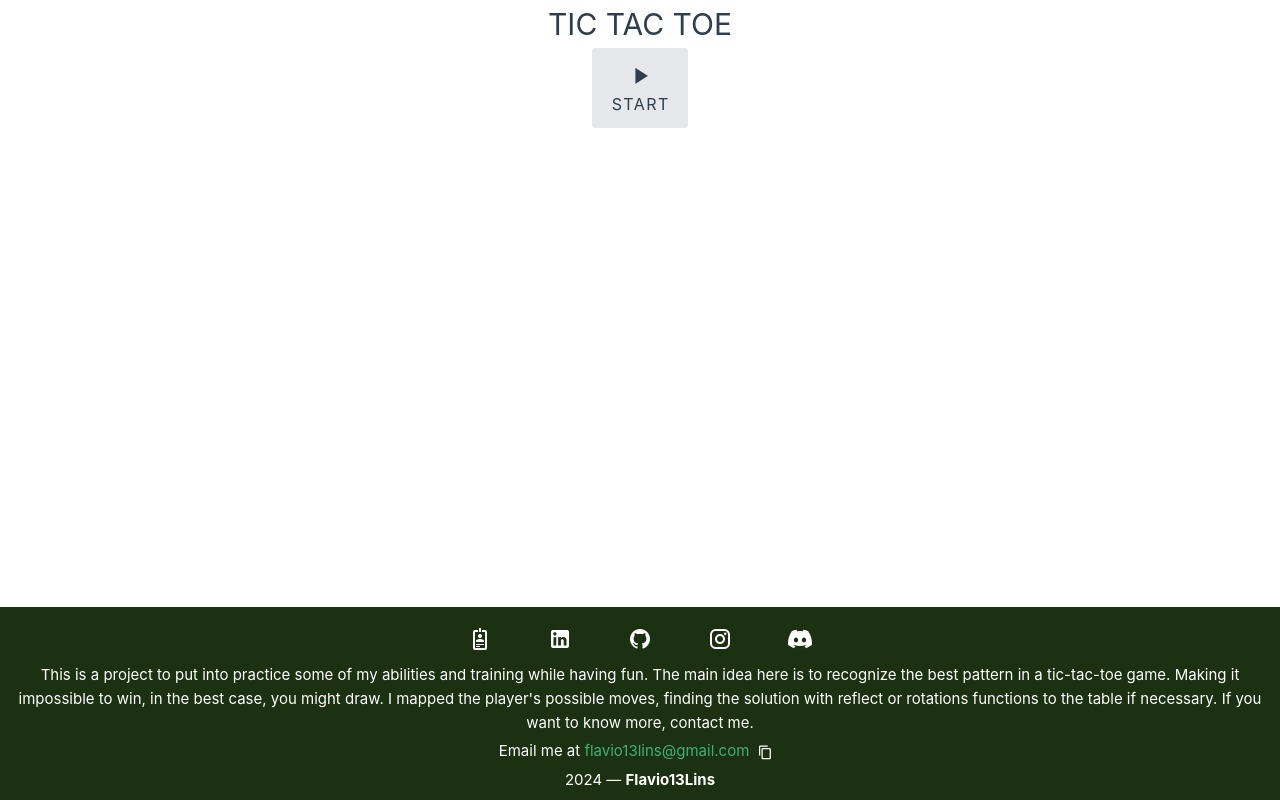
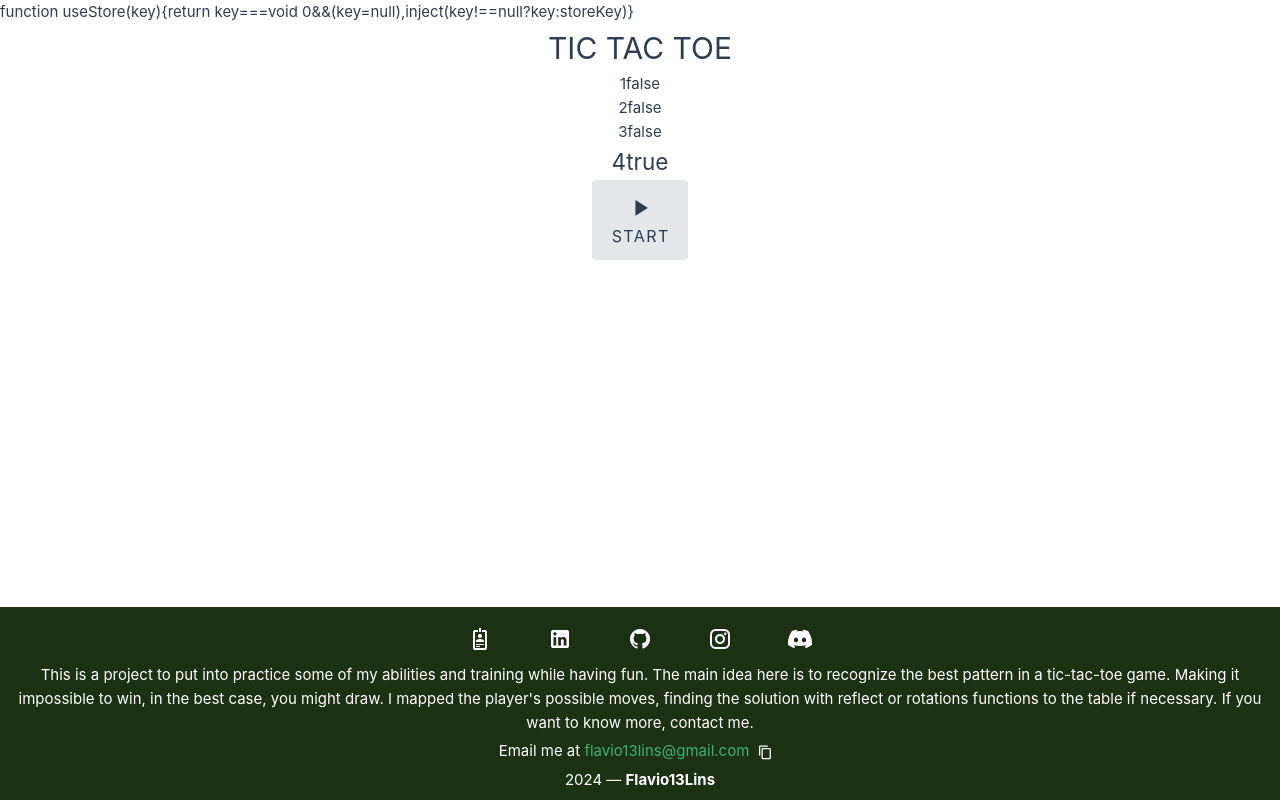
Before and after one commit to Flavio13Lins/tic-tac-toe, a Vue app in the folder tic-tac-toe/: page / in a window 1280 px wide. Built offline with nearby package versions, Linux system fonts and the light colour scheme.

Commit message:
feat: wip testing the variable changing as prop

```diff
--- a/tic-tac-toe/src/components/HomePageComponent.vue
+++ b/tic-tac-toe/src/components/HomePageComponent.vue
@@ -74,10 +74,10 @@ export default {
   <v-row no-gutters justify="center">
     <v-col align="center">
       <h1>TIC TAC TOE</h1>
-      <!-- <div> 1{{ myPrefThemeIsDark }} </div>
+      <div> 1{{ myPrefThemeIsDark }} </div>
       <div> 2{{ hasPreDef }} </div>
       <div> 3{{ paused }} </div>
-      <h2> 4{{ isDark }}</h2> -->
+      <h2> 4{{ isDark }}</h2>
       <ScopedGameStateBtn
         key="Start"
         v-if="!started"
--- a/tic-tac-toe/src/views/Home/HomeView.vue
+++ b/tic-tac-toe/src/views/Home/HomeView.vue
@@ -1,7 +1,12 @@
 <script setup>
 import HomePage from '@/components/HomePageComponent.vue'
+import { useStore } from 'vuex'
+import { computed } from 'vue'
+let  theme = computed(() => useStore)
+// let  theme = mapState({theme: (state) => state.theme.theme})
 </script>
 
 <template>
+  <div>{{ theme }}</div>
   <HomePage />
 </template>
```
